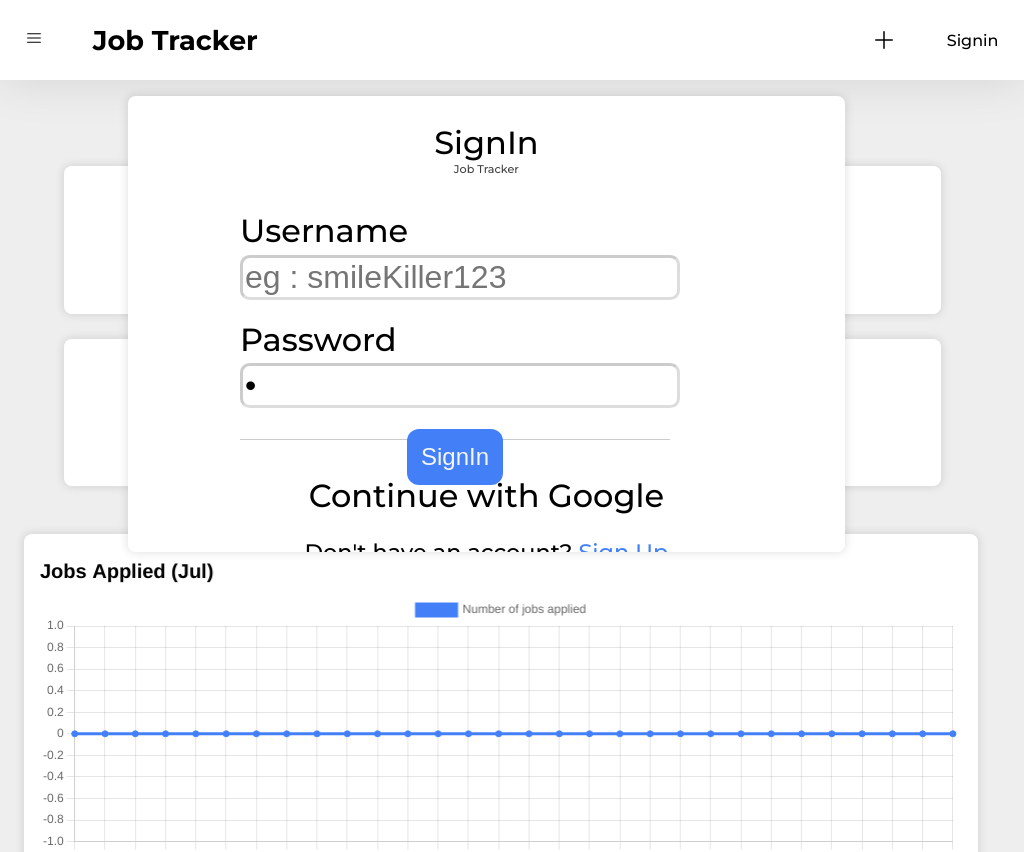
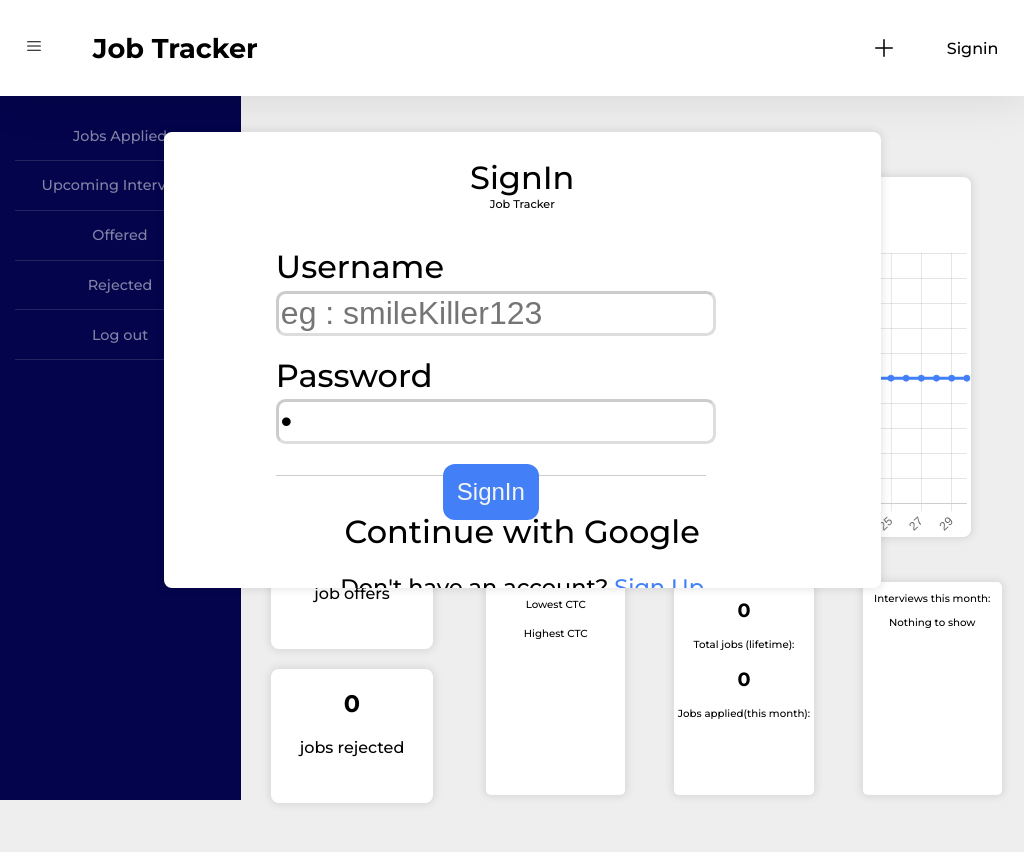
Before and after one commit to GokulPaunraj/job_tracker, a React (Create React App) app in the folder job_tracker/: page / in a window 1024 px wide. Shown: the top 852 px of the page. Built offline with nearby package versions, Linux system fonts and the light colour scheme.

Commit message:
sixth commit

```diff
--- a/job_tracker/src/components/card/card.css
+++ b/job_tracker/src/components/card/card.css
@@ -1,51 +1,13 @@
 .card{
-    /* alignment */
-    height: clamp(4rem,30vh,6rem);
-    width: 100%;
-    /* styles */
     background: white;
     box-shadow: 0 0 0.5rem var(--shadow_radius) var(--shadow_color);
     border-radius: 0.5em;
     text-align: center;
     overflow-x: hidden;
-
-    & p{
-        font-size: 0.9rem;
-        opacity: 75%;
-        margin: 0.5rem 0 0.5rem 0;
-    }
-    & h2{
-        font-size: 2rem;
-        margin: 1rem 0 0 0;
-        font-weight: 600;
-    }
+    margin: 5%;
+    width: 80%;
+    height: 80%;
  }
-
- @media (max-width:425px){
-    .card{
-        /* alignment */
-        height: 100%;
-        width: 90%;
-
-        & p{
-            font-size: 1.1rem;
-        }
-        & h2{
-            font-size: 3rem;
-        }
-    }
- }
- @media (min-width:425px) and (max-width:1180px){
-    .card{
-        /* alignment */
-        height: 100%;
-        width: 90%;
-
-        & p{
-            font-size: 2rem;
-        }
-        & h2{
-            font-size: 4rem;
-        }
-    }
- }
+::-webkit-scrollbar{
+    display: none;
+}
--- a/job_tracker/src/components/header/header.css
+++ b/job_tracker/src/components/header/header.css
@@ -1,7 +1,7 @@
 .header{
     /* container alignment */
     width: 100vw;
-    height: clamp(4.3rem, 10vh, 6rem);
+    height: 12vh;
     position: fixed;
     top: 0;
     z-index: 999;
--- a/job_tracker/src/components/home/Home.css
+++ b/job_tracker/src/components/home/Home.css
@@ -1,324 +1,98 @@
 .main_content{
-  /* container alignment */
-  height: 90vh;
-  width: clamp(45rem,80vw,63rem);
-  position: relative;
-  top: clamp(4.3rem, 10vh, 6rem);
-  left: clamp(12rem,25vw,16rem);
-  /* styles */
-  background-color: rgb(239, 238, 238);
-
-  & .card_container{
-    /* border: 1px black solid; */
-    /* alignment */
-    height: 80vh;
-    width: clamp(8rem,25vw,12rem);
-    /* styles */
-    display: flex;
-    flex-direction: column;
-    gap: clamp(1rem,2.5vw,2rem);
-    align-items: center;
-    justify-content: top;
-    padding: 3% clamp(2rem,5vw,4rem);
-  }
-
-  & .bottom_container{
-    height: 33vh;
-    width: clamp(16rem,60vw,43rem);
-    position: absolute;
-    top: clamp(12rem,20rem,25rem);
-    left: clamp(13rem,25vw, 40rem);
-    display: flex;
-    gap: 5%;
-
-    & .ctc_card1, .ctc_card2{
-      width: 27%;
-      height: 25vh;
-      font-size: 20%;
-      border-radius: 1rem;
-      display: flex;
-      flex-direction: column;
-      align-items: center;
-      justify-content: center;
-
-      & p{
-         font-size: 0.8rem;
-         margin: 0;
-      }
-      & h2{
-        font-size: 1.5rem;
-        margin: 0.5rem;
-      }
-
-    }
-
-    & .upcoming_interviews{
-      height: 30vh;
-      width: 30% ;
-      cursor: pointer;
-      display: flex;
-      flex-direction: column;
-      align-items: center;
-      justify-content: center;
-
-      & p{
-        font-size: 0.8rem;
-        text-align: center;
-      }
-      & .upcoming_company{
-        text-align: center;
-        position: relative;
-        left: 0rem;
-        width: 75%;
-        padding: clamp(0.2rem,1vw,0.5rem);
-        border-bottom: 0.01px rgba(0, 0, 0, 0.200) solid;
-        font-size: .8rem;
-      }
-    }
-
-    .upcoming_interviews::-webkit-scrollbar{
-        display: none;
-      }
-  }
-
-  & .chart_container{
-    height: 48vh;
-    width: clamp(16rem,60vw,42rem);
-    position: absolute;
-    top: 1rem;
-    left: clamp(13rem,25vw, 40rem);
-
-    & .chart{
-      height: 90%;
-      width: 95%;
-      padding: 1em;
-    }
-  }
+    width: 100vw;
+    margin-top: 0;
+    margin-left: 0;
+    overflow-x: visible;
+}
+.card_container{
+    height: 100%;
+    margin: 5%;
+    display: grid;
+    grid-template-columns: 1fr 1fr;
+    grid-template-rows: 1fr 1fr;
 }
 
-@media (max-width:425px){
-  .main_content{
-    height: 100%;
-    width: 100vw;
-    position: relative;
-    top: -1rem;
-    left: 0rem;
-    /* styles */
-    background-color: rgb(239, 238, 238);
-    display: flex;
-    flex-direction: column;
-    gap: 2rem;
-    overflow:auto;
+.chart_container{
+    height: 45vh;
+    margin: 5%;
+    & .chart{
+        height: 100%;
+        width: 100%;
+        background: white;
+        box-shadow: 0 0 0.5rem var(--shadow_radius) var(--shadow_color);
+        border-radius: 0.5em;
+    }
+}
+.bottom_container{
+    height: 90%;
+    display: grid;
+    grid-template-areas: 'a b' 'c c';
+    grid-template-columns: 1fr 1fr;
+    grid-template-rows: 1fr 1fr;
+    align-items:center ;
+    justify-items: center;
+}
+.b_card1{grid-area: a;}
+.b_card2{grid-area: b;}
+.b_card3{grid-area: c;}
+.b_card1, .b_card2, .b_card3{
+    background: white;
+    box-shadow: 0 0 0.5rem var(--shadow_radius) var(--shadow_color);
+    border-radius: 0.5em;
+    width: 80%;
+    height: 90%;
+    overflow: hidden;
+    margin: 3% 3%;
+    & h2{
+        font-size: 1.2rem;
+    }
+    &p{
+        font-size: 0.5rem;
+    }
+}
 
-    & .card_container{
-      height: 40vh;
-      width: 90%;
-      display: grid;
-      grid-template-columns: 1fr 1fr;
-      grid-template-rows: 1fr 1fr;
-      align-items: center;
-      justify-content: top;
-      padding: 10% 0 0 clamp(1.7rem,5vw,4rem);
+@media (min-width:769px){
+    .main_content{
+        min-height: calc(100vh-14vh);
+        max-width: calc(100vw - 240px);
+        margin-top: 12vh;
+        margin-left: 240px;
+        display: grid;
+        grid-template-rows: 2fr 1.3fr;
+        grid-template-columns: 1fr 2.5fr;
+        grid-template-areas: "a b" "a c";
     }
-
-    & .bottom_container{
-      height: 100%;
-      width: 90%;
-      position: relative;
-      top: 3rem;
-      left: 2rem;
-      display: grid;
-      grid-template-areas: "a b" "c c";
-      grid-template-columns: 1fr 1fr;
-      grid-template-rows:auto auto ;
-
-      & .ctc_card1{
-        width: 90%;
-        height: 23vh;
-        border-radius: 3em;
+    .card_container{
         grid-area: a;
+        height: 100%;
+        margin: 5%;
         display: flex;
         flex-direction: column;
         align-items: center;
         justify-content: center;
-        & p{
-          font-size: 0.9rem;
+    }
+    .card_container .card{
+            height: 20%;
         }
-        & h2{
-          font-size: 1.5rem;
-          margin: 0rem;
+    .chart_container{
+        grid-area: b;
+        height: 45vh;
+        margin-top: 3%;
+        & .chart{
+            height: 100%;
+            width: 95%;
         }
-      }
-      & .ctc_card2{
-        width: 90%;
-        height: 23vh;
-        border-radius: 3em;
-        grid-area: b;
+    }
+    .bottom_container{
+        grid-area: c;
+        height: 90%;
         display: flex;
-        flex-direction: column;
-        align-items: center;
-        justify-content: center;
-
-        & p{
-          font-size: 0.9rem;
-        }
-        & h2{
-          font-size: 1.5rem;
-          margin: 0rem;
-        }
-
-      }
-
-      & .upcoming_interviews{
-        height: 25vh;
-        width: 95% ;
-        cursor: pointer;
-        grid-area: c;
-        margin-bottom: 10%;
-        display: flex;
-        flex-direction: column;
-        align-items: center;
-        justify-content: center;
-
-        & p{
-          font-size: 1.3rem;
-          text-align: center;
-        }
-        & .upcoming_company{
-          text-align: center;
-          position: relative;
-          left: 0;
-          width: 75%;
-          padding: clamp(0.2rem,1vw,0.5rem);
-          border-bottom: 0.01px rgba(0, 0, 0, 0.200) solid;
-          font-size: 1rem;
-        }
-      }
+        gap: 1rem;
+        margin: 1%;
     }
-
-    & .chart_container{
-      /* alignment */
-      height: 30vh;
-      width: 80%;
-      position: relative;
-      left: 1.5rem;
-
-      & .chart{
-        height: 100%;
-        width: 100%;
-      }
+    .b_card1, .b_card2, .b_card3{
+            width: 30%;
+            height: 90%;
+            font-size: 1vw;
     }
-  }
 }
-@media (min-width:425px) and (max-width:1180px){
-  .main_content{
-    height: 100%;
-    width: 100vw;
-    position: relative;
-    top: 0rem;
-    left: 0;
-    /* styles */
-    background-color: rgb(239, 238, 238);
-    display: flex;
-    flex-direction: column;
-    gap: 2rem;
-    overflow:auto;
-
-    & .card_container{
-      height: 40vh;
-      width: 90%;
-      display: grid;
-      grid-template-columns: 1fr 1fr;
-      grid-template-rows: 1fr 1fr;
-      align-items: center;
-      justify-content: top;
-      padding: 10% 0 0 clamp(1.7rem,7vw,4rem);
-    }
-
-    & .bottom_container{
-      height: 100%;
-      width: 90%;
-      position: relative;
-      top: 3rem;
-      left: 4rem;
-      display: grid;
-      grid-template-areas: "a b" "c c";
-      grid-template-columns: 1fr 1fr;
-      grid-template-rows:auto auto ;
-
-      & .ctc_card1{
-        width: 90%;
-        height: 23vh;
-        border-radius: 3em;
-        grid-area: a;
-        display: flex;
-        flex-direction: column;
-        align-items: center;
-        justify-content: center;
-        & p{
-          font-size: 1.5rem;
-        }
-        & h2{
-          font-size: 2.5rem;
-          margin: 0rem;
-        }
-      }
-      & .ctc_card2{
-          width: 90%;
-          height: 23vh;
-          border-radius: 3em;
-          grid-area: b;
-          display: flex;
-          flex-direction: column;
-          align-items: center;
-          justify-content: center;
-          & p{
-            font-size: 1.5rem;
-          }
-          & h2{
-            font-size: 2.5rem;
-            margin: 0rem;
-          }
-      }
-
-      & .upcoming_interviews{
-        height: 25vh;
-        width: 95% ;
-        cursor: pointer;
-        grid-area: c;
-        margin-bottom: 10%;
-        display: flex;
-        flex-direction: column;
-        align-items: center;
-        justify-content: center;
-
-        & p{
-          font-size: 2.5rem;
-          text-align: center;
-        }
-        & .upcoming_company{
-          text-align: center;
-          position: relative;
-          left: 0rem;
-          width: 75%;
-          padding: clamp(0.2rem,1vw,0.5rem);
-          border-bottom: 0.01px rgba(0, 0, 0, 0.200) solid;
-          font-size: 1.7rem;
-        }
-      }
-    }
-
-    & .chart_container{
-      /* alignment */
-      height: 40vh;
-      width: 90%;
-      position: relative;
-      left: 1.5rem;
-
-      & .chart{
-        height: 100%;
-        width: 100%;
-      }
-    }
-  }
-}
--- a/job_tracker/src/components/home/Home.jsx
+++ b/job_tracker/src/components/home/Home.jsx
@@ -1,4 +1,4 @@
-import "./Home.css";
+import './Home.css'
 
 //importing sections of the page
 import Header from "../header/header";
@@ -16,7 +16,7 @@ defaults.responsive = true;
 
 defaults.plugins.title.display = true;
 defaults.plugins.title.font.size = 20;
-defaults.plugins.title.align = "start";
+defaults.plugins.title.align = "center";
 defaults.plugins.title.color = "black";
 
 const Home = ({ data, setdata, setis_signin, setnewEntry, sidebar, setsidebar, siderbarRef }) => {
@@ -119,9 +119,9 @@ const Home = ({ data, setdata, setis_signin, setnewEntry, sidebar, setsidebar, s
       chtl.fromTo(chart_container,{x:200},{x:0,duration:1},0)
 
       // bottom section
-      let card1 = document.querySelector(".ctc_card1")
-      let card2 = document.querySelector(".ctc_card2")
-      let card3 = document.querySelector(".ctc_card3")
+      let card1 = document.querySelector(".b_card1")
+      let card2 = document.querySelector(".b_card2")
+      let card3 = document.querySelector(".b_card3")
 
       let btl = gsap.timeline()
       btl.fromTo(card1,{y:100},{y:0,duration:0.7},0)
@@ -148,7 +148,7 @@ const Home = ({ data, setdata, setis_signin, setnewEntry, sidebar, setsidebar, s
 
         {/* Chart */}
         <section className="chart_container">
-          <div className="card chart">
+          <div className="chart">
             <Line
               data={{
                 labels: Object.keys(graph_data),
@@ -177,14 +177,14 @@ const Home = ({ data, setdata, setis_signin, setnewEntry, sidebar, setsidebar, s
 
         {/* bottom section  */}
         <section className="bottom_container">
-          <section className="card ctc_card1">
+          <section className="b_card1">
             <h2>{low_ctc}</h2>
-            <p>Lowest CTC:</p>
+            <p>Lowest CTC</p>
             <h2>{high_ctc}</h2>
-            <p>Highest CTC:</p>
+            <p>Highest CTC</p>
           </section>
 
-          <section className="card ctc_card2 ">
+          <section className="b_card2 ">
             <h2>{jobs_history_list.length}</h2>
             <p>Total jobs (lifetime):</p>
             <h2>{jobs_this_month}</h2>
@@ -192,7 +192,7 @@ const Home = ({ data, setdata, setis_signin, setnewEntry, sidebar, setsidebar, s
           </section>
 
           <section
-            className="upcoming_interviews card ctc_card3"
+            className="b_card3"
             onClick={interviews_this_month_nav}
           >
             <p>Interviews this month:</p>
--- a/job_tracker/src/components/sidebar/sidebar.css
+++ b/job_tracker/src/components/sidebar/sidebar.css
@@ -1,14 +1,18 @@
 .sidebar{
-    /* container alignment */
-    height:90vh ;
-    width: clamp(12rem,25vw,16rem);
+    display:none;
+    height:calc(100vh - 12vh);
+    width: 240px;
     z-index:0;
     position: fixed;
-    top: clamp(4.3rem, 10vh, 6rem);
-    /* styles */
+    top: 12vh;
+    overflow-y: hidden;
     border-right: 0.01px rgba(0, 0, 0, 0.100) solid;
     background-color: rgb(4, 4, 76);
     color: white;
+}
+.active{
+    display:block;
+    z-index:1000;
 }
 
 .sidebar_content{
@@ -21,36 +25,17 @@
             padding: clamp(0.5rem,1.5vw,1rem);
             border-bottom: 0.01px rgba(255, 255, 255, 0.250) solid;
             opacity: 0.5;
-        font-size: .9rem;
+            font-size: 1.2rem;
         }
     }
 
-@media (max-width:425px){
+@media (min-width:769px){
     .sidebar{
-        display:none;
+        display: block;
     }
-    .active{
-        display:block;
-        z-index:1000;
-    }
-
     .sidebar_content{
     & nav{
-            font-size: 1.2rem;
+        font-size: 0.9rem;
     }
 }
 }
-@media (min-width:425px) and (max-width:1180px){
-    .sidebar{
-        display:none;
-    }
-    .active{
-        display:block;
-        z-index:1000;
-    }
-    .sidebar_content{
-        & nav{
-            font-size: 1.2rem;
-        }
-    }
-}
--- a/job_tracker/src/components/sidebar/sidebar.jsx
+++ b/job_tracker/src/components/sidebar/sidebar.jsx
@@ -7,23 +7,23 @@ const Sidebar = ({ setdata, sidebar, setsidebar, siderbarRef }) => {
 
   const navHome = () => {
     navigate("/");
-    setsidebar(false)
+    setsidebar(false);
   };
   const jobs_applied = () => {
     navigate("/jobs_applied");
-    setsidebar(false)
+    setsidebar(false);
   };
   const jobs_interviewing = () => {
     navigate("/jobs_interviewing");
-    setsidebar(false)
+    setsidebar(false);
   };
   const jobs_offered = () => {
     navigate("/jobs_offered");
-    setsidebar(false)
+    setsidebar(false);
   };
   const jobs_rejected = () => {
     navigate("/jobs_rejected");
-    setsidebar(false)
+    setsidebar(false);
   };
 
   const handleLogout = () => {
@@ -33,26 +33,16 @@ const Sidebar = ({ setdata, sidebar, setsidebar, siderbarRef }) => {
   };
 
   return (
-    <div className={`sidebar ${sidebar ? "active" :""}`} ref={siderbarRef}>
+    <aside className={`sidebar ${sidebar ? "active" : ""}`} ref={siderbarRef}>
       <section className="sidebar_content">
         <nav onClick={jobs_applied}>Jobs Applied</nav>
         <nav onClick={jobs_interviewing}>Upcoming Interviews</nav>
         <nav onClick={jobs_offered}>Offered</nav>
         <nav onClick={jobs_rejected}>Rejected</nav>
         {path.pathname !== "/" && <nav onClick={navHome}>Home</nav>}
-        <nav
-          style={{
-            flexGrow: "1",
-            position: "absolute",
-            bottom: "1rem",
-            width: "70%",
-          }}
-          onClick={handleLogout}
-        >
-          Log out
-        </nav>
+        <nav onClick={handleLogout}>Log out</nav>
       </section>
-    </div>
+    </aside>
   );
 };
 
--- a/job_tracker/src/index.css
+++ b/job_tracker/src/index.css
@@ -5,8 +5,6 @@ body {
     sans-serif;
   -webkit-font-smoothing: antialiased;
   -moz-osx-font-smoothing: grayscale;
-  height: 100%;
-  width: 100%;
   background-color: rgb(239, 238, 238);
 
 }
```
Lines whose indentation alone changed are shown as unchanged.
